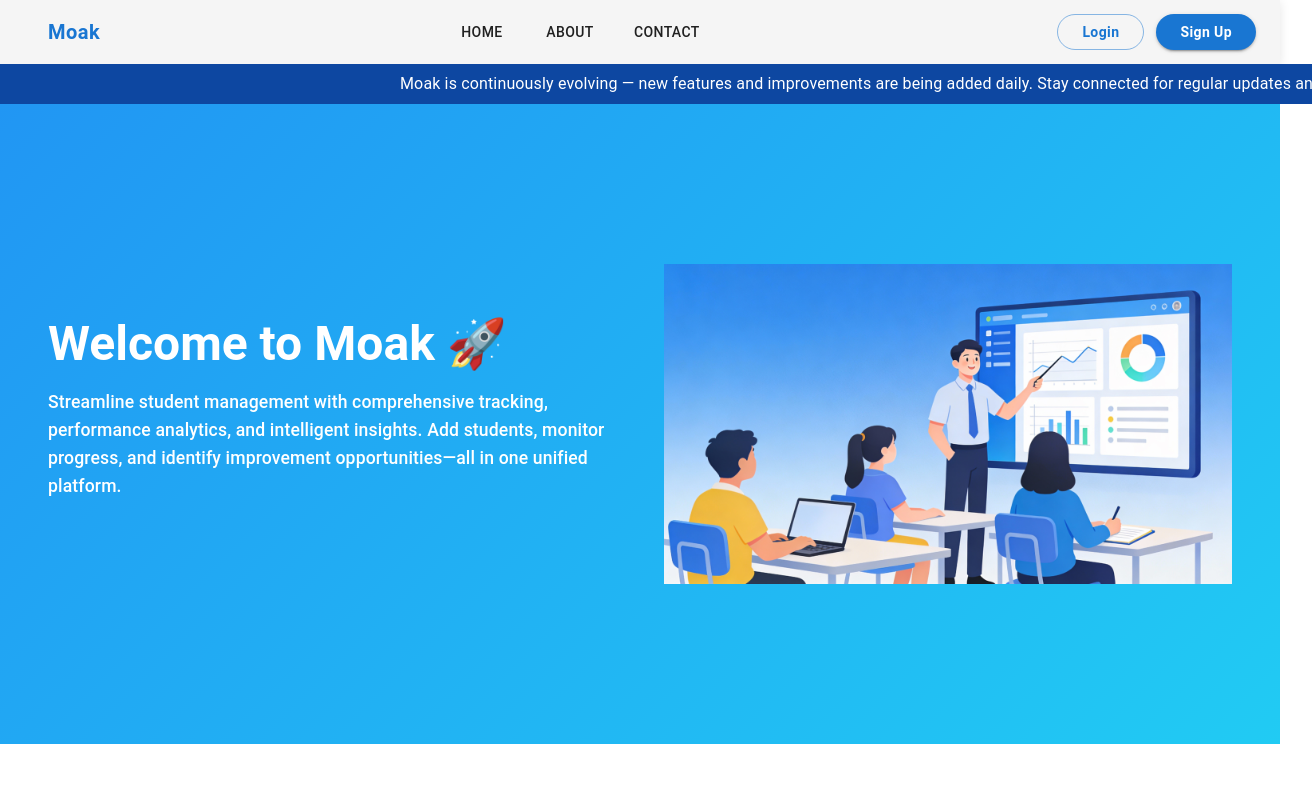
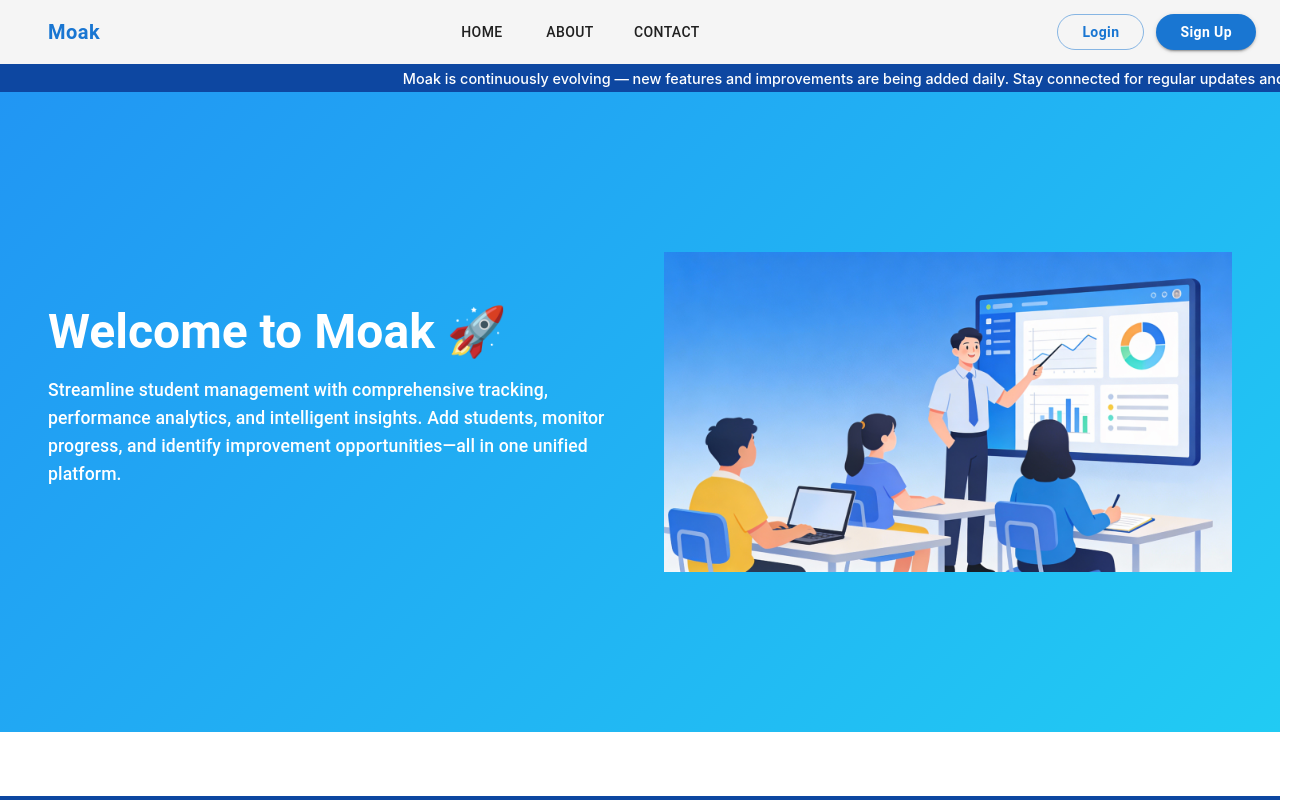
Before and after one commit to akashkumar12345/studentdatatracker, a React (Create React App) app in the folder Frontend/: page / in a window 1280 px wide. Shown: the top 800 px of the page, 1312 px wide, since content can reach past the window. Built offline with nearby package versions, Linux system fonts and the light colour scheme; some icons are missing.

Commit message:
marquee changes related to the screen

```diff
--- a/Frontend/src/HomePage/Home.jsx
+++ b/Frontend/src/HomePage/Home.jsx
@@ -9,38 +9,39 @@ const Home = () => {
       <Header />
 
       {/* Info marquee / banner */}
+{/* Info marquee / banner */}
 <Box
   sx={{
     width: "100%",
     bgcolor: "#0d47a1",
     color: "#fff",
-          py: 1,
-          px: 2,
-          display: "flex",
-          justifyContent: "center",
-          alignItems: "center",
-          fontSize: { xs: "0.8rem", md: "0.9rem" },
-          fontWeight: 500,
-          overflow: "hidden",
+    py: 0.5,
+    px: 0,
+    overflow: "hidden",          // container se bahar na dikhe
+    position: "relative",
+    whiteSpace: "nowrap",
   }}
 >
-        <Typography
+  <Box
     component="div"
     sx={{
-            whiteSpace: "nowrap",
       display: "inline-block",
-            animation: "scrollText 15s linear infinite",
+      px: 2,
+      animation: "scrollText 18s linear infinite",
       "@keyframes scrollText": {
         "0%": { transform: "translateX(100%)" },
         "100%": { transform: "translateX(-100%)" },
       },
+      fontSize: { xs: "0.8rem", md: "0.9rem" },
+      fontWeight: 500,
     }}
   >
     Moak is continuously evolving — new features and improvements are
     being added daily. Stay connected for regular updates and
     enhancements.
-        </Typography>
   </Box>
+</Box>
+
 
       <Box
         sx={{
```
Lines whose indentation alone changed are shown as unchanged.
